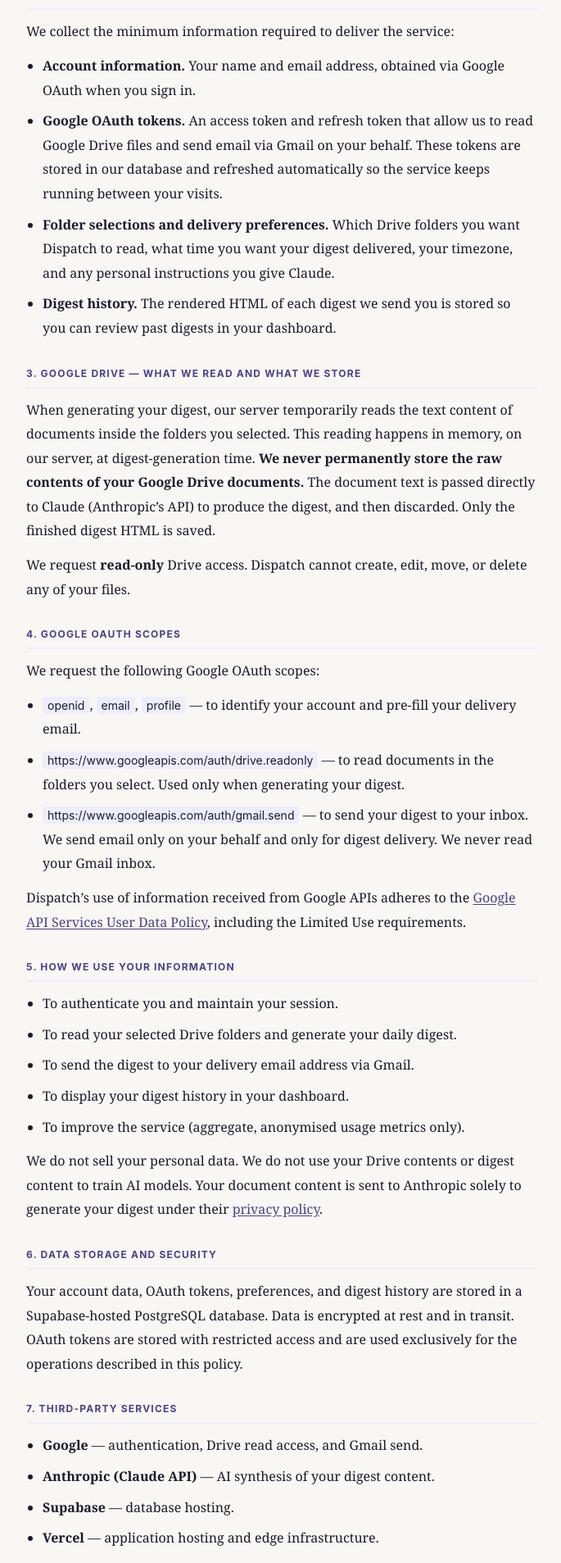
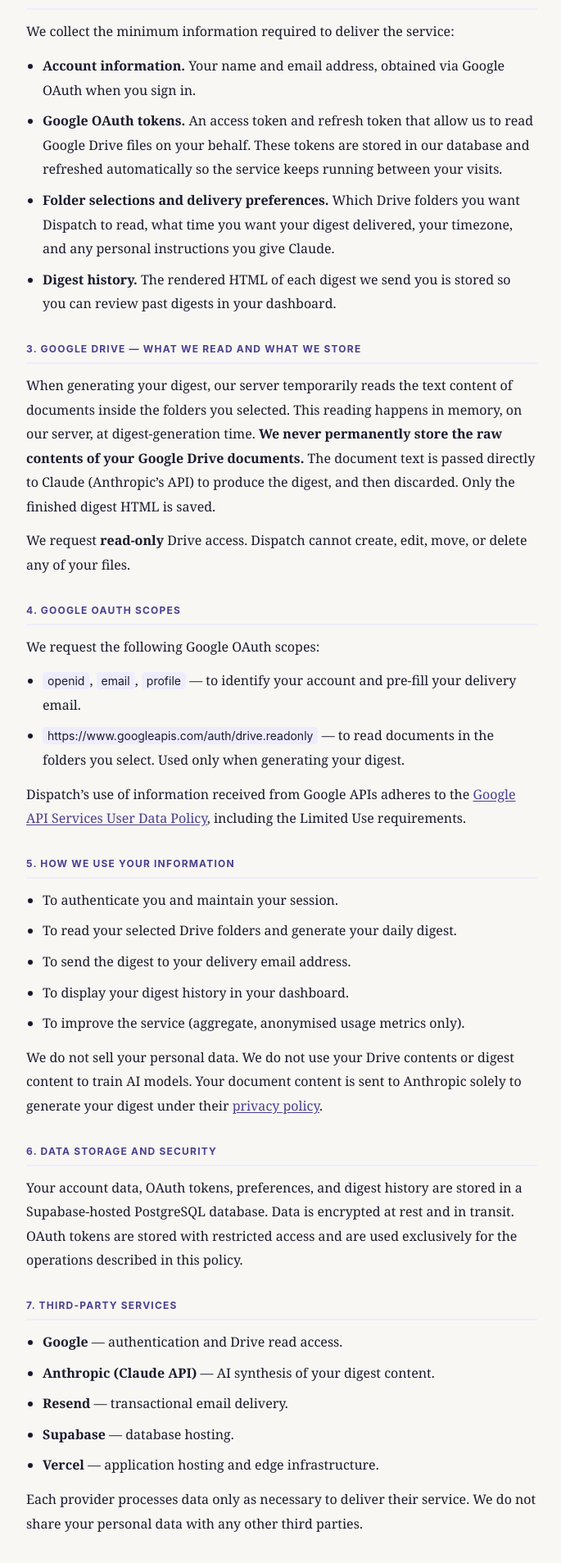
Before and after one commit to VirtraHealth/Dispatch, a Next.js app: page /privacy in a window 1280 px wide. Shown: the part 462-2369 px from the top of the page at 82% size, without its empty margins (296-981 px from the left). Built offline with nearby package versions, Linux system fonts and the light colour scheme.

Commit message:
Update privacy policy to reflect Resend replacing Gmail send
Removes gmail.send scope references, adds Resend as third-party service.

Co-Authored-By: Claude Sonnet 4.6 <noreply@anthropic.com>

```diff
--- a/app/privacy/page.tsx
+++ b/app/privacy/page.tsx
@@ -63,9 +63,9 @@ export default function PrivacyPage() {
               </li>
               <li>
                 <strong>Google OAuth tokens.</strong> An access token and refresh token that allow
-                us to read Google Drive files and send email via Gmail on your behalf. These tokens
-                are stored in our database and refreshed automatically so the service keeps running
-                between your visits.
+                us to read Google Drive files on your behalf. These tokens are stored in our
+                database and refreshed automatically so the service keeps running between your
+                visits.
               </li>
               <li>
                 <strong>Folder selections and delivery preferences.</strong> Which Drive folders
@@ -114,11 +114,6 @@ export default function PrivacyPage() {
                 — to read documents in the folders you select. Used only when generating your
                 digest.
               </li>
-              <li>
-                <code className="font-sans text-sm bg-indigo-50 px-1.5 py-0.5 rounded">https://www.googleapis.com/auth/gmail.send</code>{' '}
-                — to send your digest to your inbox. We send email only on your behalf and only
-                for digest delivery. We never read your Gmail inbox.
-              </li>
             </ul>
             <p className="mt-3">
               Dispatch&rsquo;s use of information received from Google APIs adheres to the{' '}
@@ -141,7 +136,7 @@ export default function PrivacyPage() {
             <ul className="list-disc list-outside ml-5 space-y-2">
               <li>To authenticate you and maintain your session.</li>
               <li>To read your selected Drive folders and generate your daily digest.</li>
-              <li>To send the digest to your delivery email address via Gmail.</li>
+              <li>To send the digest to your delivery email address.</li>
               <li>To display your digest history in your dashboard.</li>
               <li>To improve the service (aggregate, anonymised usage metrics only).</li>
             </ul>
@@ -178,8 +173,9 @@ export default function PrivacyPage() {
               7. Third-party services
             </h2>
             <ul className="list-disc list-outside ml-5 space-y-2">
-              <li><strong>Google</strong> — authentication, Drive read access, and Gmail send.</li>
+              <li><strong>Google</strong> — authentication and Drive read access.</li>
               <li><strong>Anthropic (Claude API)</strong> — AI synthesis of your digest content.</li>
+              <li><strong>Resend</strong> — transactional email delivery.</li>
               <li><strong>Supabase</strong> — database hosting.</li>
               <li><strong>Vercel</strong> — application hosting and edge infrastructure.</li>
             </ul>
```
